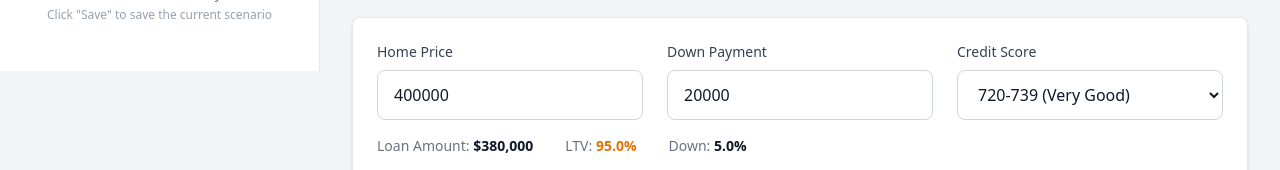
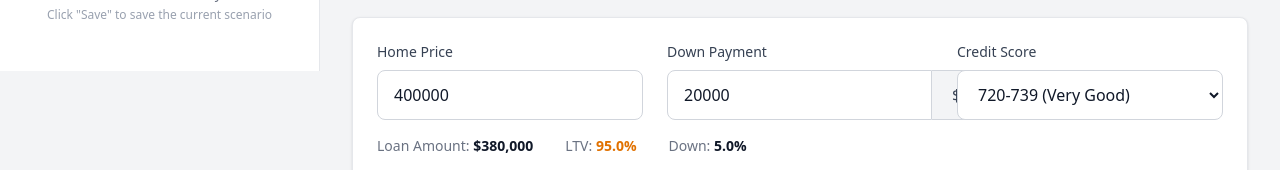
Before and after one commit to Nsull042790/MortgageCoachClone, a React (Vite) app: page / in a window 1280 px wide. Shown: the part 186-356 px from the top of the page. Built offline with nearby package versions, Linux system fonts and the light colour scheme.

Commit message:
Add toggle button to switch down payment between $ and %

```diff
--- a/src/components/LoanInputs.tsx
+++ b/src/components/LoanInputs.tsx
@@ -9,6 +9,7 @@ export function LoanInputs() {
   const { currentScenario, updateInputs } = useLoan();
   const { inputs } = currentScenario;
   const [showAdvanced, setShowAdvanced] = useState(true);
+  const [downPaymentMode, setDownPaymentMode] = useState<'$' | '%'>('$');
 
   const loanAmount = inputs.homePrice - inputs.downPayment;
   const ltv = inputs.homePrice > 0 ? (loanAmount / inputs.homePrice) * 100 : 0;
@@ -19,9 +20,29 @@ export function LoanInputs() {
     updateInputs({ [field]: value });
   };
 
+  const handleDownPaymentChange = (e: ChangeEvent<HTMLInputElement>) => {
+    const value = parseFloat(e.target.value) || 0;
+    if (downPaymentMode === '%') {
+      // Convert percentage to dollar amount
+      const dollarAmount = (value / 100) * inputs.homePrice;
+      updateInputs({ downPayment: Math.round(dollarAmount) });
+    } else {
+      updateInputs({ downPayment: value });
+    }
+  };
+
   const handleCreditScoreChange = (e: ChangeEvent<HTMLSelectElement>) => {
     updateInputs({ creditScore: e.target.value as CreditScoreRange });
   };
+
+  const toggleDownPaymentMode = () => {
+    setDownPaymentMode(downPaymentMode === '$' ? '%' : '$');
+  };
+
+  // Get the display value based on current mode
+  const downPaymentDisplayValue = downPaymentMode === '%'
+    ? (inputs.homePrice > 0 ? downPercent.toFixed(2) : '')
+    : (inputs.downPayment || '');
 
   return (
     <div className="bg-white rounded-lg shadow-sm border border-gray-200 p-6">
@@ -42,13 +63,24 @@ export function LoanInputs() {
         {/* Down Payment */}
         <div>
           <label className="block text-sm font-medium text-gray-700 mb-2">Down Payment</label>
-          <input
-            type="number"
-            value={inputs.downPayment || ''}
-            onChange={handleNumberChange('downPayment')}
-            className="w-full px-4 py-3 border border-gray-300 rounded-lg focus:ring-2 focus:ring-blue-500 focus:border-blue-500 text-gray-900"
-            placeholder="20000"
-          />
+          <div className="flex">
+            <input
+              type="number"
+              value={downPaymentDisplayValue}
+              onChange={handleDownPaymentChange}
+              className="flex-1 px-4 py-3 border border-gray-300 rounded-l-lg focus:ring-2 focus:ring-blue-500 focus:border-blue-500 text-gray-900"
+              placeholder={downPaymentMode === '%' ? '5' : '20000'}
+              step={downPaymentMode === '%' ? '0.5' : '1000'}
+            />
+            <button
+              type="button"
+              onClick={toggleDownPaymentMode}
+              className="px-4 py-3 bg-gray-100 border border-l-0 border-gray-300 rounded-r-lg hover:bg-gray-200 text-gray-700 font-medium transition-colors min-w-[50px]"
+              title={`Switch to ${downPaymentMode === '$' ? 'percentage' : 'dollar amount'}`}
+            >
+              {downPaymentMode}
+            </button>
+          </div>
         </div>
 
         {/* Credit Score */}
```
